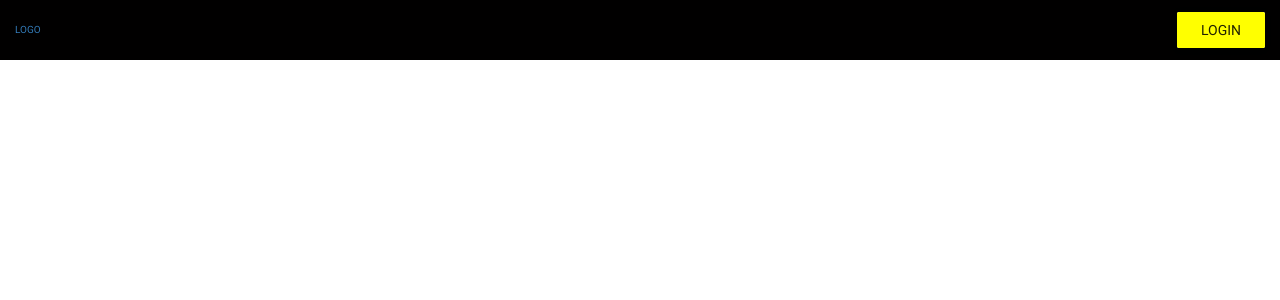
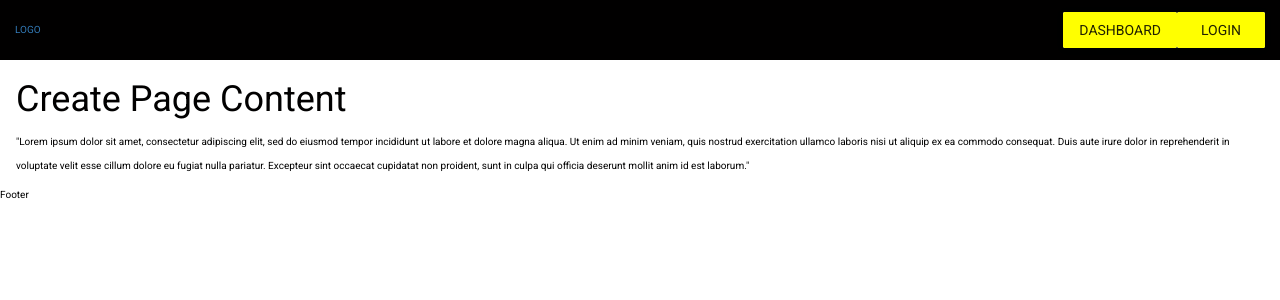
Before and after one commit to mrao2/meetup.io, a React (Create React App) app: page /Create in a window 1280 px wide. Shown: the top 300 px of the page. Built offline with nearby package versions, Linux system fonts and the light colour scheme.

Commit message:
create, dashboard

```diff
--- a/package.json
+++ b/package.json
@@ -4,6 +4,7 @@
   "private": true,
   "dependencies": {
     "material-ui": "^0.20.0",
+    "material-ui-community-icons": "^0.15.0",
     "meetup-api": "^1.4.30",
     "react": "^16.2.0",
     "react-dom": "^16.2.0",
--- a/src/App.js
+++ b/src/App.js
@@ -15,6 +15,8 @@ import Footer from './Components/Footer/footer'
 import Homepage from './Components/pages/Homepage'
 import Contacts from './Components/pages/contacts'
 import Login from './Components/pages/login'
+import Dashboard from './Components/pages/dashboard'
+import Create from './Components/pages/create'
 
 // Includes
 import './Assets/css/default.min.css'
@@ -33,6 +35,8 @@ class App extends Component {
         <Route exact path='/' component={Homepage} />
         <Route exact path='/Contacts' component={Contacts} />
         <Route exact path='/Login' component={Login} />
+        <Route exact path='/Dashboard' component={Dashboard} />
+        <Route exact path='/Create' component={Create} />
 
       <Footer />
 
--- a/src/Components/Footer/footer.js
+++ b/src/Components/Footer/footer.js
@@ -1,30 +1,11 @@
 import React, { Component } from 'react'
-import FontIcon from 'material-ui/FontIcon';
-import {blue500, red500, greenA200} from 'material-ui/styles/colors';
-import IconButton from 'material-ui/IconButton';
-import FlatButton from 'material-ui/FlatButton'
-import ActionAndroid from 'material-ui/svg-icons/action/android'
 
 class Footer extends Component {
   render() {
-    const style = {
-      marginRight: 24,
-      color: "red500"
-    };
     return (
     	<footer id="mainFooter">
-        <div id="mainFooter-bounds">
-          <div>
-          <FlatButton
-      href="https://github.com/mrao2/meetup.io"
-      target="_blank"
-      secondary={true}
-      icon={<FontIcon className="muidocs-icon-custom-github" />}
-      style={style}
-    />
+  Footer
 
-          </div>
-        </div>
     	</footer>
     )
   }
--- a/src/Components/Header/header.js
+++ b/src/Components/Header/header.js
@@ -20,6 +20,7 @@ class Header extends Component {
 
         <nav>
 
+          <RaisedButton label="Dashboard"  backgroundColor="Yellow" href="/Dashboard"  />
           <RaisedButton label="Login"  backgroundColor="Yellow" href="/Login"  />
 
 
--- /dev/null
+++ b/src/Components/pages/create.js
@@ -0,0 +1,23 @@
+import React, { Component } from 'react'
+
+class Create extends Component {
+  render() {
+    return (
+    	<div className="container-fluid">
+	    	<h1>
+	    		Create Page Content
+	    	</h1>
+
+	    	<p>
+	    		"Lorem ipsum dolor sit amet, consectetur adipiscing elit, sed do eiusmod tempor incididunt ut labore et dolore magna aliqua. Ut enim ad minim veniam, quis nostrud exercitation ullamco laboris nisi ut aliquip ex ea commodo consequat. Duis aute irure dolor in reprehenderit in voluptate velit esse cillum dolore eu fugiat nulla pariatur. Excepteur sint occaecat cupidatat non proident, sunt in culpa qui officia deserunt mollit anim id est laborum."
+	    	</p>
+
+    	</div>
+
+
+
+    )
+  }
+}
+
+export default Create
--- /dev/null
+++ b/src/Components/pages/dashboard.js
@@ -0,0 +1,29 @@
+import React, { Component } from 'react'
+import FloatingActionButton from 'material-ui/FloatingActionButton';
+import ContentAdd from 'material-ui/svg-icons/content/add';
+
+class Dashboard extends Component {
+  render() {
+    return (
+    	<div className="container-fluid">
+	    	<h1>
+	    		Dashboard content
+	    	</h1>
+
+	    	<p>
+	    		"Lorem ipsum dolor sit amet, consectetur adipiscing elit, sed do eiusmod tempor incididunt ut labore et dolore magna aliqua. Ut enim ad minim veniam, quis nostrud exercitation ullamco laboris nisi ut aliquip ex ea commodo consequat. Duis aute irure dolor in reprehenderit in voluptate velit esse cillum dolore eu fugiat nulla pariatur. Excepteur sint occaecat cupidatat non proident, sunt in culpa qui officia deserunt mollit anim id est laborum."
+	    	</p>
+
+
+<FloatingActionButton>
+      <ContentAdd />
+    </FloatingActionButton>
+    	</div>
+
+
+
+    )
+  }
+}
+
+export default Dashboard
```
Also changed, not shown: 2 other files (tests, documents, lock files or other folders).
